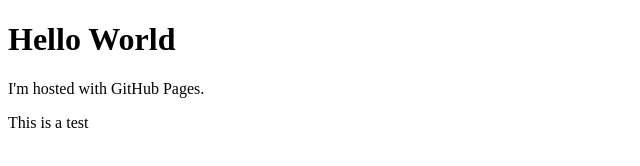
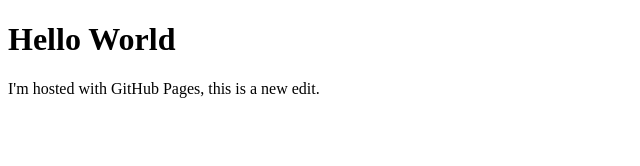
Before and after one commit to GearedGrid/GearedGrid.github.io, a plain HTML site: page index.html in a window 1280 px wide. Shown: the whole page, without its empty margins (0-640 px from the left). Drawn offline with Linux system fonts and the light colour scheme.

Commit message:
Commit 3

```diff
--- a/index.html
+++ b/index.html
@@ -2,7 +2,6 @@
 <html>
 <body>
 <h1>Hello World</h1>
-<p>I'm hosted with GitHub Pages.</p>
-<p>This is a test</p>
+<p>I'm hosted with GitHub Pages, this is a new edit.</p>
 </body>
 </html>
```
